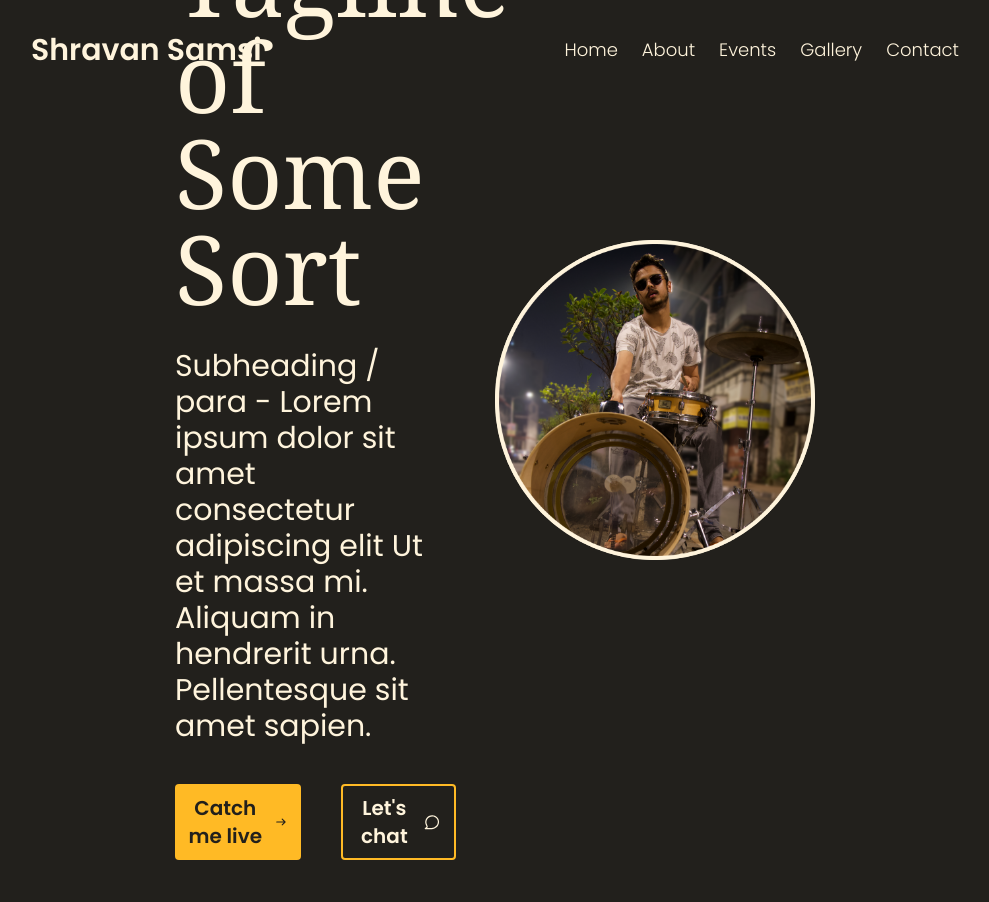
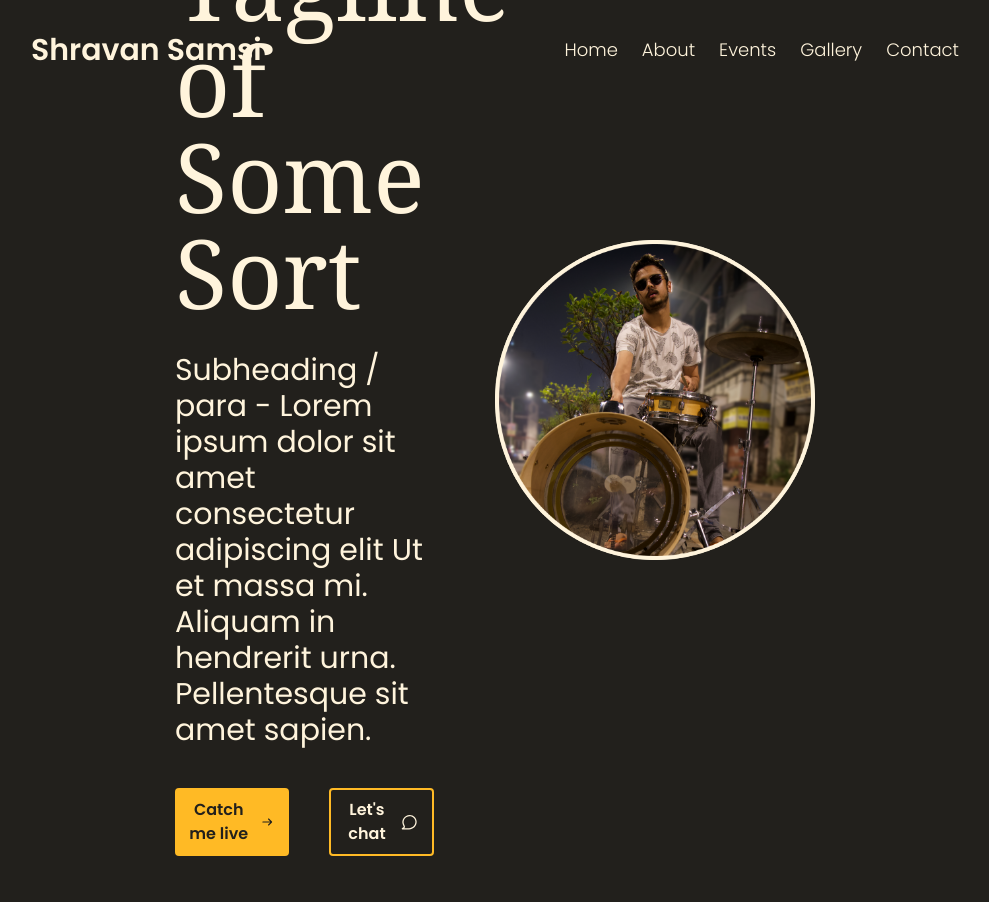
Before and after one commit to NeeshSamsi/shravansamsi, a Next.js app: page / in a window 1280 px wide. Shown: the top 902 px of the page, without its empty margins (145-1134 px from the left). Built offline with nearby package versions, Linux system fonts and the light colour scheme.

Commit message:
fix: Removed font size from component

```diff
--- a/components/Button.tsx
+++ b/components/Button.tsx
@@ -12,7 +12,7 @@ export enum ButtonTypes {
 export default function Button({ type, text, icon }: ButtonProps) {
   return (
     <button
-      className={`text-sans flex items-center gap-2 rounded px-3 py-2 text-xl font-bold transition-all
+      className={`text-sans flex items-center gap-2 rounded px-3 py-2 font-bold transition-all
       ${type === ButtonTypes.Primary && `bg-accent text-dark hover:bg-light`}
       ${
         type === ButtonTypes.Secondary &&
```
